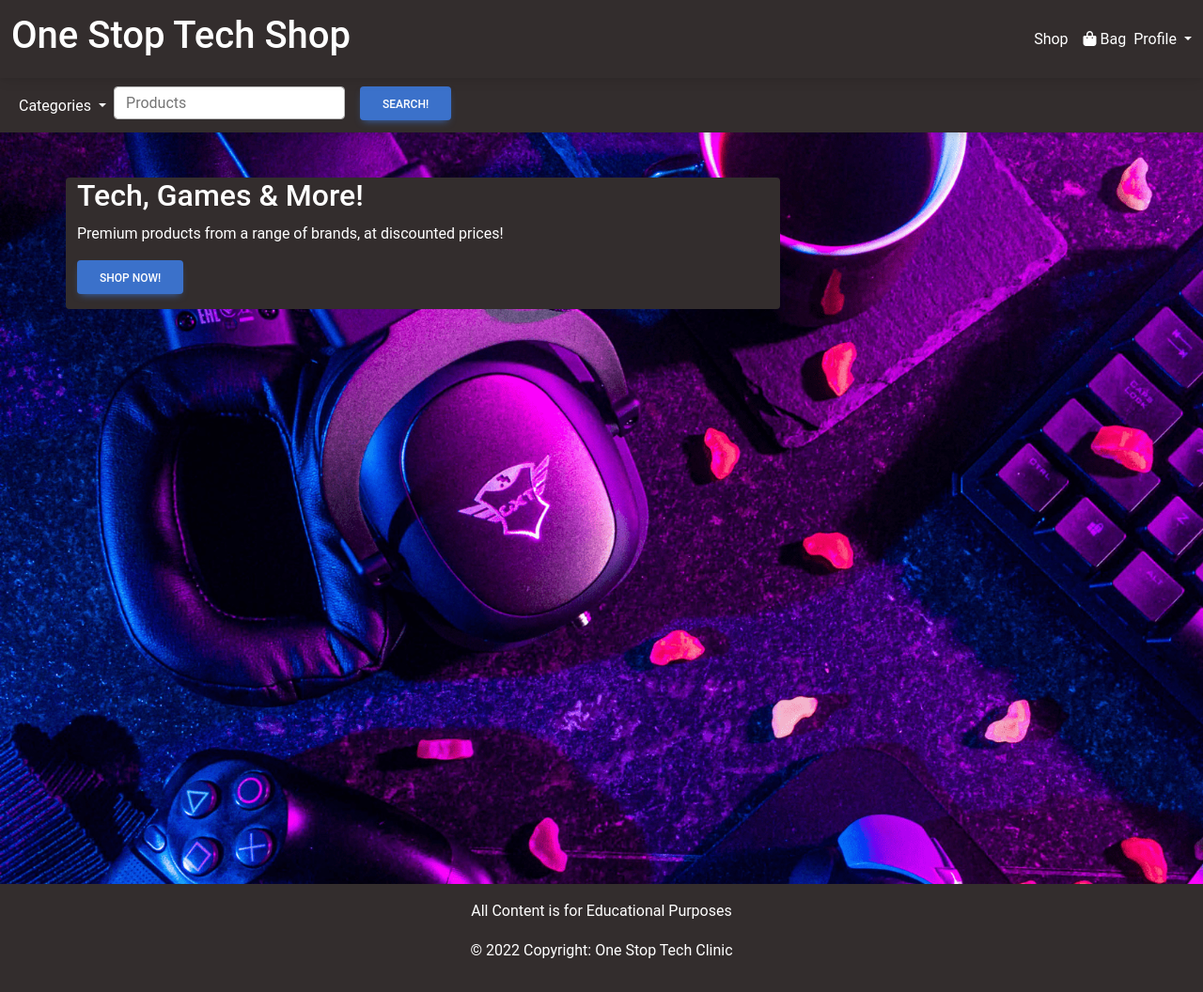
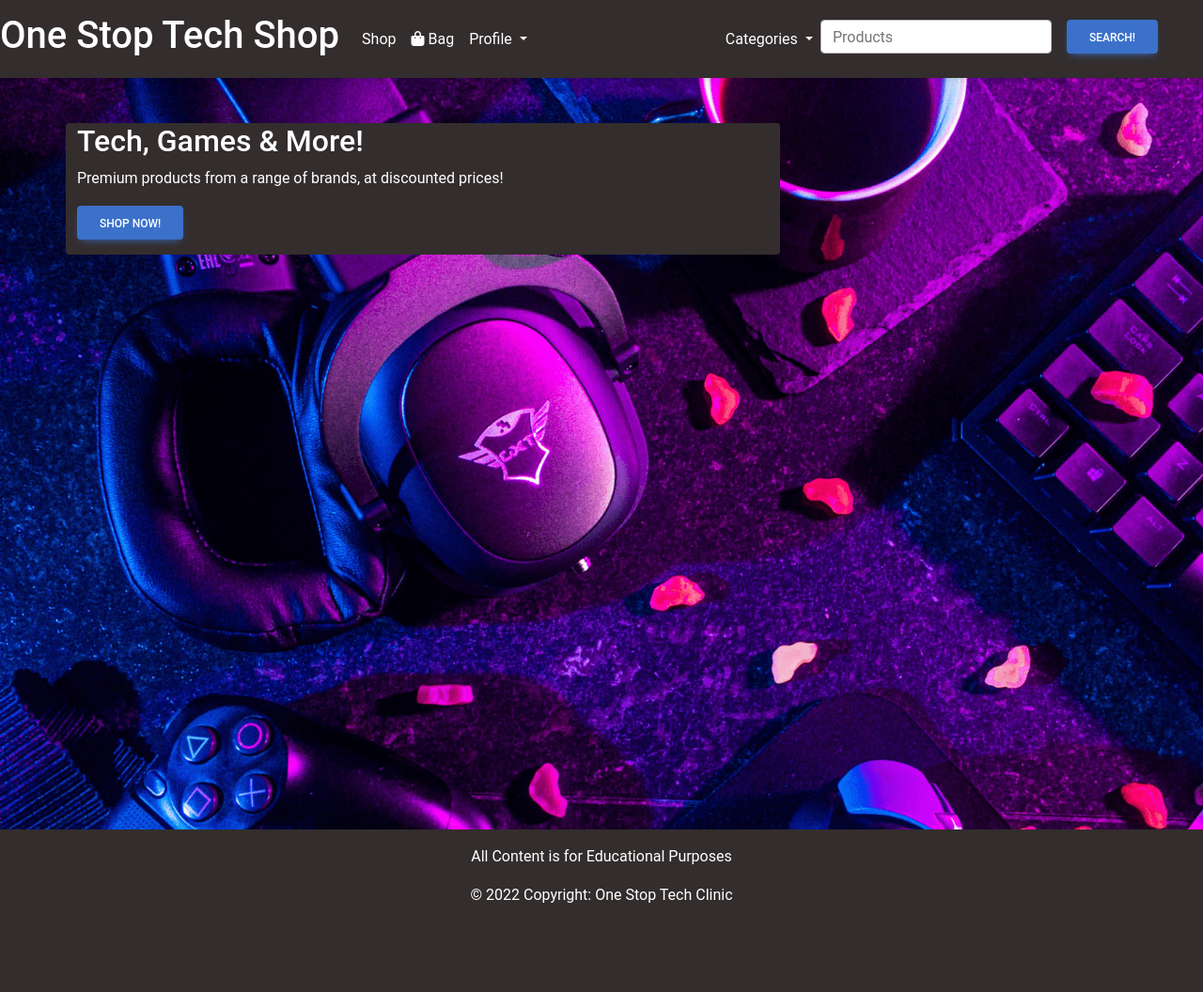
Before and after one commit to masomj/OneStopTechShop, a Django app: page / in a window 1280 px wide. Shown: the whole page at 94% size. After the commit the page ends 961 px from the top, so only its background shows below. Run offline with Django 4.2, Linux system fonts and the light colour scheme; data comes from the database, SQL or seed files in the repository; both versions use the stored data as it was after the commit; some libraries are stand-ins or nearby versions.

Commit message:
make navbar responsive at all screensizes

```diff
--- a/static/css/style.css
+++ b/static/css/style.css
@@ -7,6 +7,7 @@
 body{
   text-align:center;
   display:grid;
+  height: 100vh;
 }
 
 
--- a/templates/base.html
+++ b/templates/base.html
@@ -15,8 +15,11 @@
     {% block head_extras %}
     {% endblock %}
     <script src="https://kit.fontawesome.com/ecb94a392d.js" crossorigin="anonymous"></script>
-  <script src="https://code.jquery.com/jquery-3.4.1.min.js" integrity="sha256-CSXorXvZcTkaix6Yvo6HppcZGetbYMGWSFlBw8HfCJo=" crossorigin="anonymous"></script>
-  <script src="https://cdn.jsdelivr.net/npm/popper.js@1.16.0/dist/umd/popper.min.js" integrity="sha384-Q6E9RHvbIyZFJoft+2mJbHaEWldlvI9IOYy5n3zV9zzTtmI3UksdQRVvoxMfooAo" crossorigin="anonymous"></script>
+    <script src="https://code.jquery.com/jquery-3.4.1.min.js"
+        integrity="sha256-CSXorXvZcTkaix6Yvo6HppcZGetbYMGWSFlBw8HfCJo=" crossorigin="anonymous"></script>
+    <script src="https://cdn.jsdelivr.net/npm/popper.js@1.16.0/dist/umd/popper.min.js"
+        integrity="sha384-Q6E9RHvbIyZFJoft+2mJbHaEWldlvI9IOYy5n3zV9zzTtmI3UksdQRVvoxMfooAo" crossorigin="anonymous">
+    </script>
     <script src="https://js.stripe.com/v3/"></script>
 
 
@@ -25,66 +28,53 @@
 
 <body>
     <header>
-    <nav id="main-navbar"class="navbar navbar-expand-lg navbar-light bg-dark sticky-top">
-        <div class="container-fluid">
+        <nav class="navbar navbar-expand-lg navbar-dark bg-dark sticky-top">
+
             <a class="navbar-brand text-white" href="{% url 'index' %}">
                 <h1>One Stop Tech Shop</h1>
             </a>
-                <div class="collapse navbar-collapse justify-content-end" id="navbarContent">
+            <button class="navbar-toggler" type="button" data-mdb-toggle="collapse"
+                data-mdb-target="#navbarNavAltMarkup" aria-controls="navbarNavAltMarkup" aria-expanded="false"
+                aria-label="Toggle navigation">
+                <i class="fas fa-bars"></i>
+            </button>
+            <div class="collapse navbar-collapse" id="navbarNavAltMarkup">
+                <ul class="navbar-nav">
+                    <li class="nav-item"><a class="nav-link active text-white" href="{%url 'products'%}">Shop</a></li>
+                    <li class="nav-item"><a class="nav-link text-white" href="{% url 'bag' %}"><i class="fa fa-shopping-bag"
+                            aria-hidden="true"></i>  Bag</a></li>
 
-                <ul class="navbar-nav mb-2 mb-lg-0">
-
-                    <li class="nav-item">
-                        <a class="nav-link active text-white" href="{%url 'products'%}">Shop</a>
-                    </li>
-                    <li class="nav-item">
-                        <a class="nav-link text-white" href="{% url 'bag' %}"><i class="fa fa-shopping-bag" aria-hidden="true"></i> Bag</a>
-                    </li>
-                </ul>
-                <div class="dropdown">
-                    <a class="dropdown-toggle text-white"
-                       href="#"
-                       role="button"
-                       id="dropdownMenuLink"
-                       data-mdb-toggle="dropdown"
-                       aria-expanded="false">
+                    <li class="nav-item"><ul class="navbar-nav">
+                        <a class="dropdown-toggle text-white nav-link" href="#" role="button" id="dropdownMenuLink"
+                                data-mdb-toggle="dropdown" aria-expanded="false">
                                 Profile
                     </a>
-
                         <ul class="dropdown-menu" aria-labelledby="dropdownMenuLink">
                             <li><a class="dropdown-item" href="#">View Orders</a></li>
                             <li><a class="dropdown-item" href="{% url 'profile' %}">My Account</a></li>
                             <li><a class="dropdown-item" href="#">Something else here</a></li>
                         </ul>
+                    </li>
+                </ul>
             </div>
 
-
-            </div>
-        </div>
-    </nav>
-
-
-    <nav class="navbar navbar-expand-lg navbar-light bg-dark">
-        <div class="container-fluid">
             <ul class="navbar-nav">
-
                 <li class="nav-item dropdown">
                     <a class="nav-link dropdown-toggle text-white" href="#" id="navbarDropdownMenuLink" role="button"
                         data-mdb-toggle="dropdown" aria-expanded="false">
                         Categories
                     </a>
                     <ul class="dropdown-menu" aria-labelledby="navbarDropdownMenuLink">
-
                         {% for category in parent_categories %}
                         <li>
-
                             <a href="#" class="dropdown-item">{{ category.name }}</a>
                             <ul class="dropdown-menu dropdown-submenu">
                                 {% for cat in categories %}
 
                                 {% if cat.parentCategory == category %}
                                 <li>
-                                    <a href="{% url 'products' %}?category={{ cat.name }}" class="dropdown-item">{{ cat.name }}</a>
+                                    <a href="{% url 'products' %}?category={{ cat.name }}"
+                                        class="dropdown-item">{{ cat.name }}</a>
                                 </li>
                                 {% endif %}
                                 {% endfor%}
@@ -107,12 +97,8 @@
                     </div>
                 </li>
             </ul>
-        </div>
+
         </nav>
-
-
-
-
     </header>
     <main class="max-width">
         {% block content %}
```
Also changed, not shown: db.sqlite3. Lines whose indentation alone changed are shown as unchanged.
